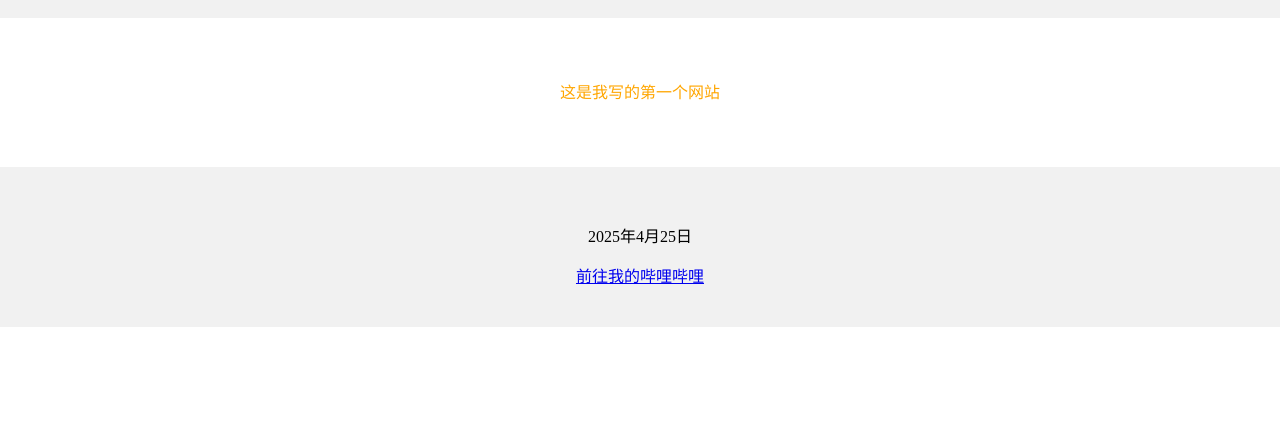
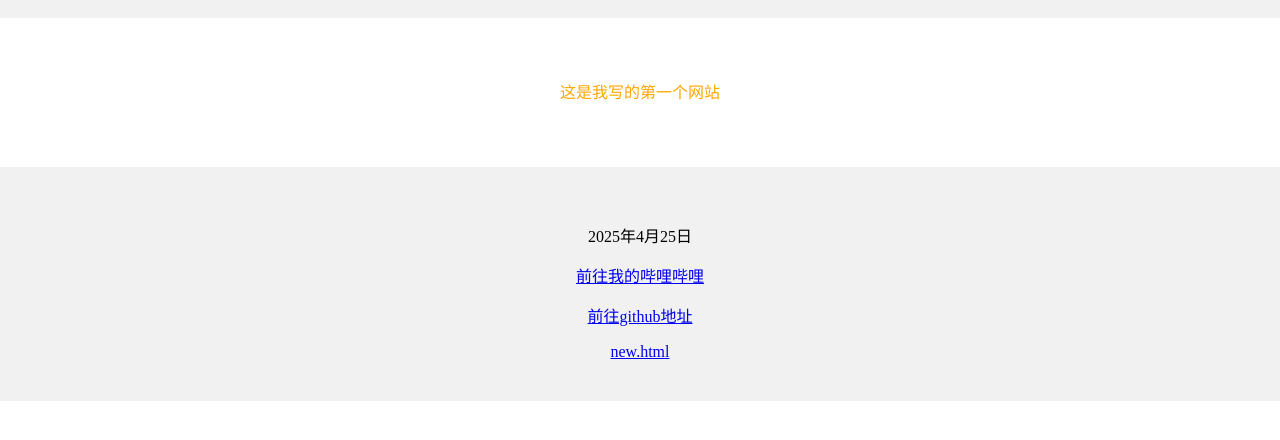
Before and after one commit to FRANKK2333/my-test-program-250425, a plain HTML site: page index.html in a window 1280 px wide. Shown: the part 142-582 px from the top of the page. Drawn offline with Linux system fonts and the light colour scheme.

Commit message:
Update index.html

```diff
--- a/index.html
+++ b/index.html
@@ -41,6 +41,14 @@
       <a href="https://space.bilibili.com/697332174?spm_id_from=333.337.0.0"
         >前往我的哔哩哔哩</a
       >
+      <p></p>
+      <a href="https://frankk2333.github.io/my-test-program-250425/"
+        >前往github地址</a
+      >
+      <p></p>
+      <a href="https://frankk2333.github.io/my-test-program-250425/new.html"
+        >new.html</a
+      >
     </div>
   </body>
 </html>
```
